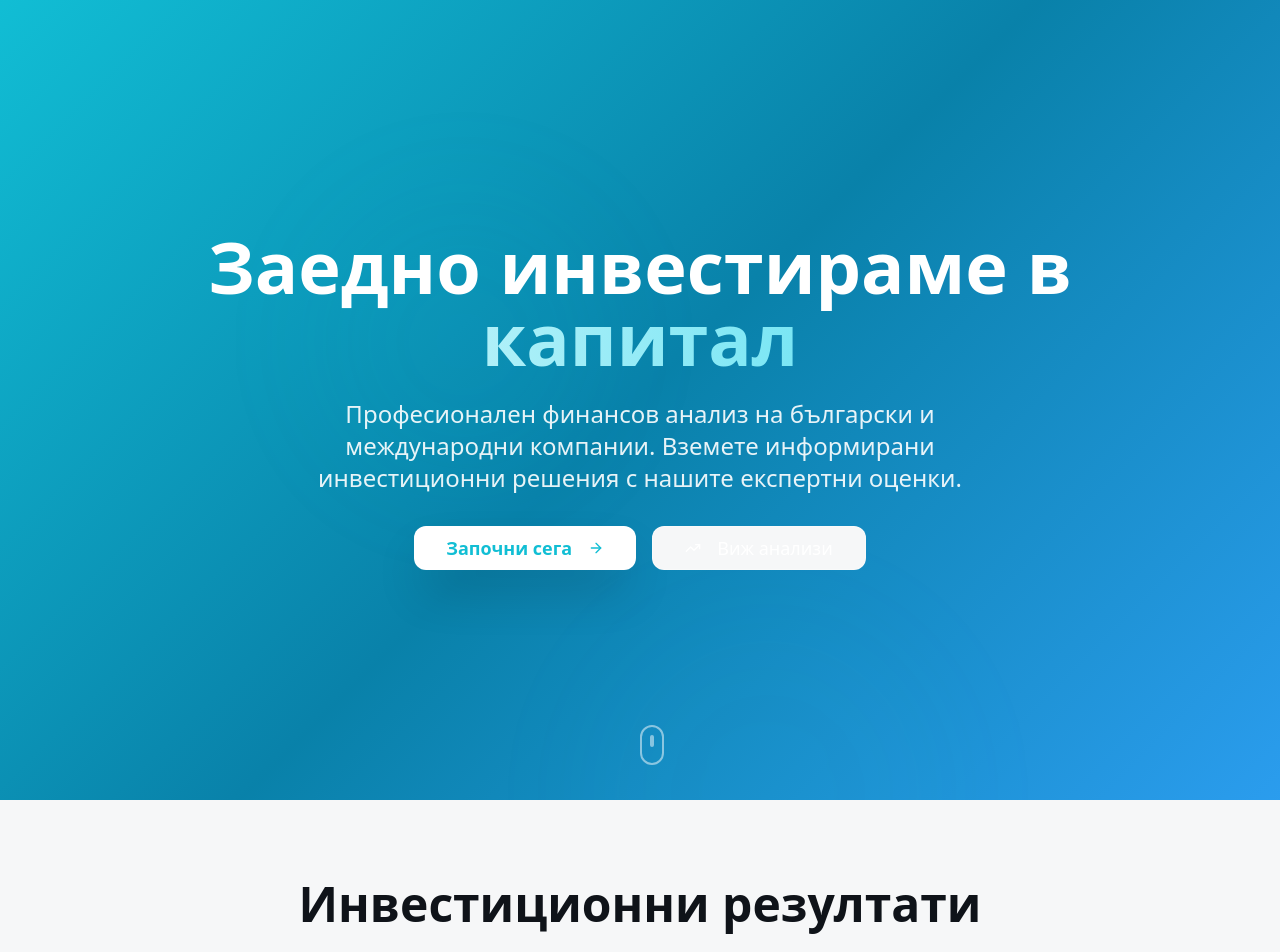
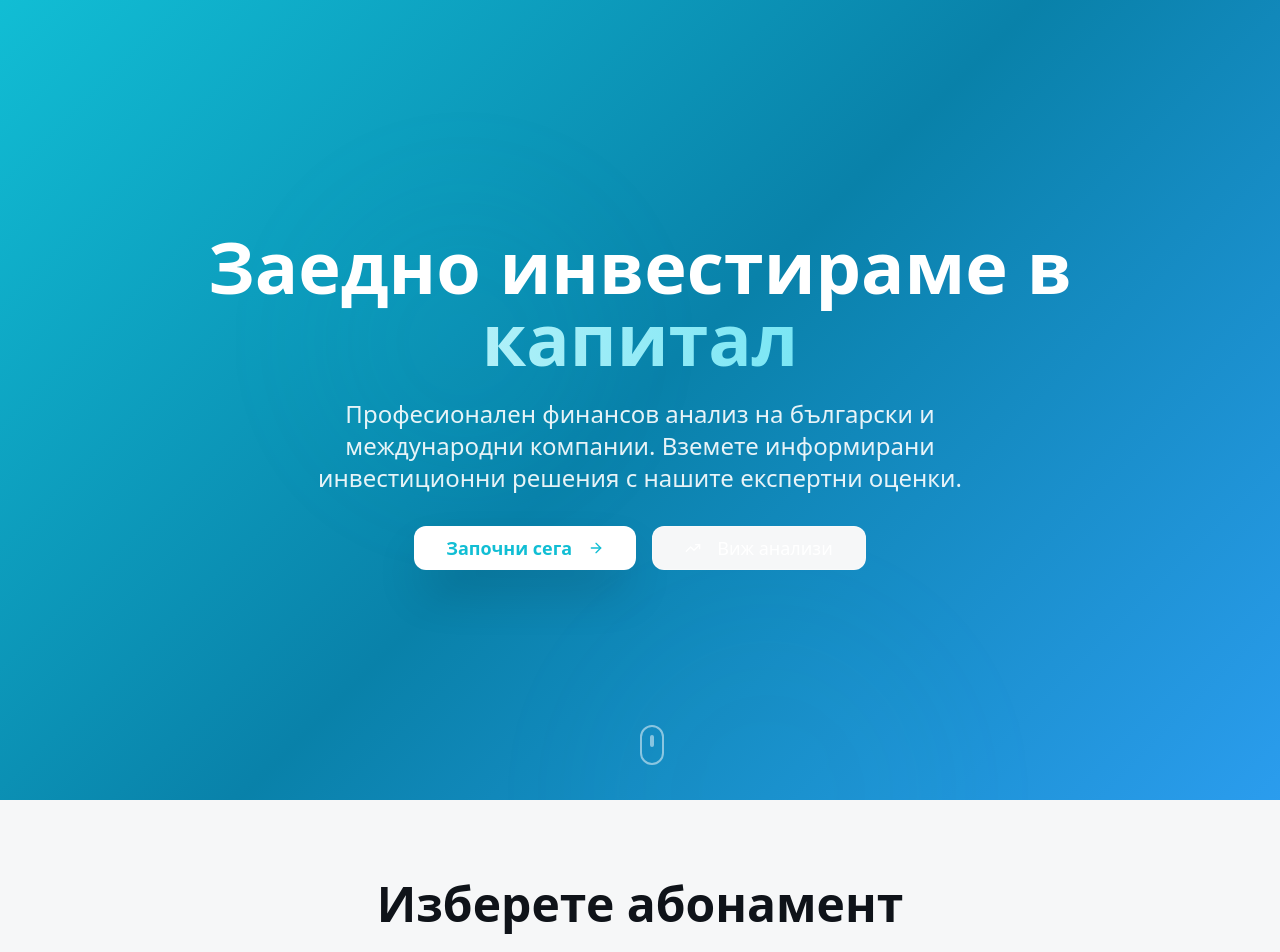
Before and after one commit to Dimov-Garant/garant-vision-dashboard, a React (Vite) app: page / in a window 1280 px wide. Shown: the top 952 px of the page. Built offline with nearby package versions, Linux system fonts and the light colour scheme.

Commit message:
Move section above investment results
Moved the subscription plans section to appear above the investment results section on the homepage.

```diff
--- a/src/pages/Index.tsx
+++ b/src/pages/Index.tsx
@@ -8,9 +8,9 @@ const Index = () => {
   return (
     <div className="min-h-screen">
       <Hero />
+      <SubscriptionPlans />
       <InvestmentChart />
       <AssetsOverview />
-      <SubscriptionPlans />
       <Footer />
     </div>
   );
```
